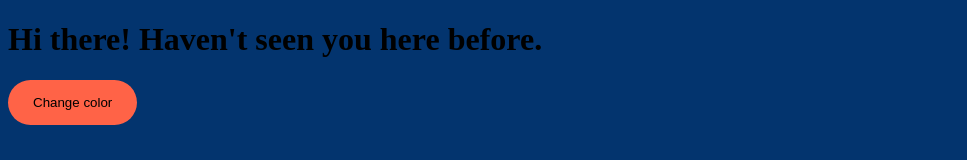
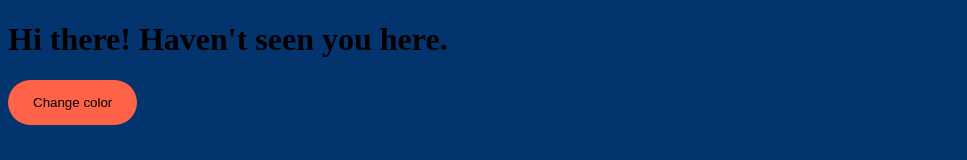
Before and after one commit to mh-saleh/class-21, a plain HTML site: page index.html in a window 1280 px wide. Shown: the top 160 px of the page, without its empty margins (0-967 px from the left). Drawn offline with Linux system fonts and the light colour scheme.

Commit message:
Update index.html

```diff
--- a/index.html
+++ b/index.html
@@ -10,8 +10,7 @@
 
   <body style="background-color: #03346E;">
 
-    <div class="textBox"> <h1 class="mew">Hi there! Haven't seen you here
-        before.</h1>
+    <div class="textBox"> <h1 class="mew">Hi there! Haven't seen you here.</h1>
 
       <button class="h1">Change color</button></div>
 
```
